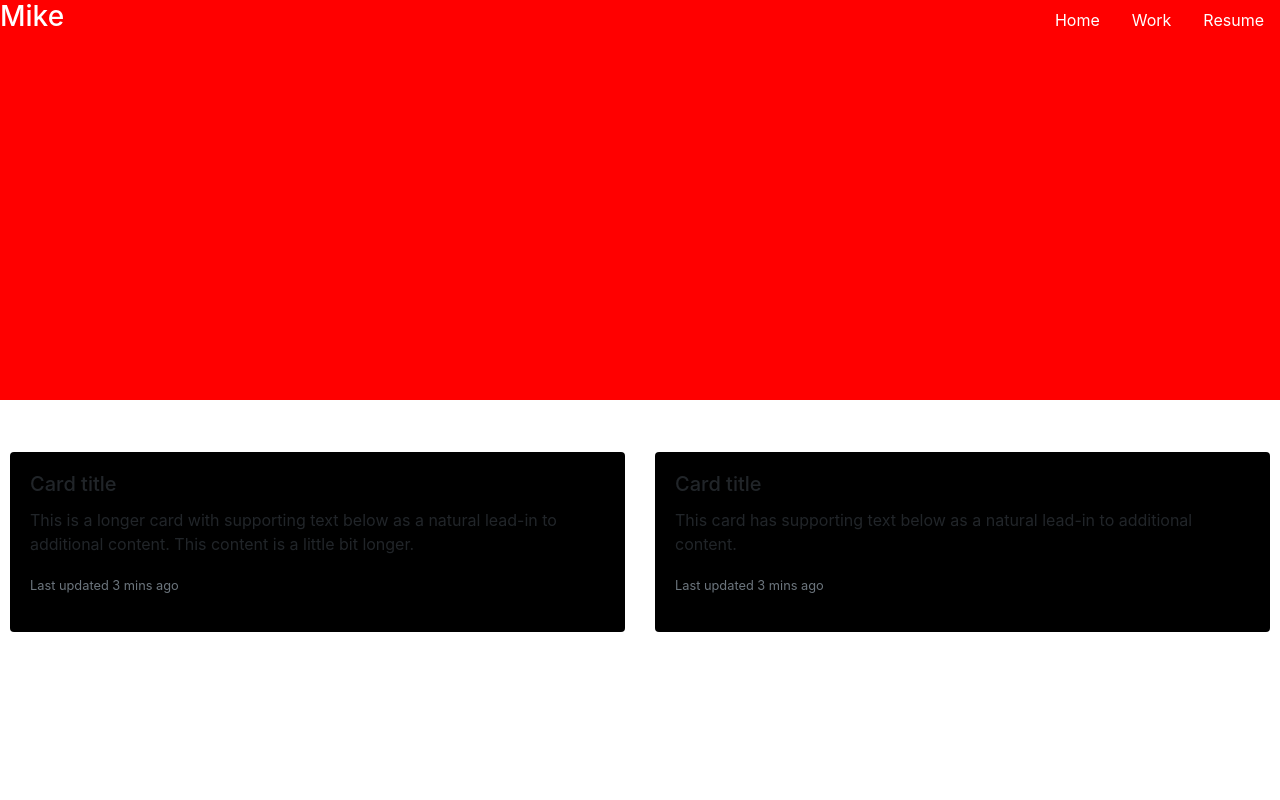
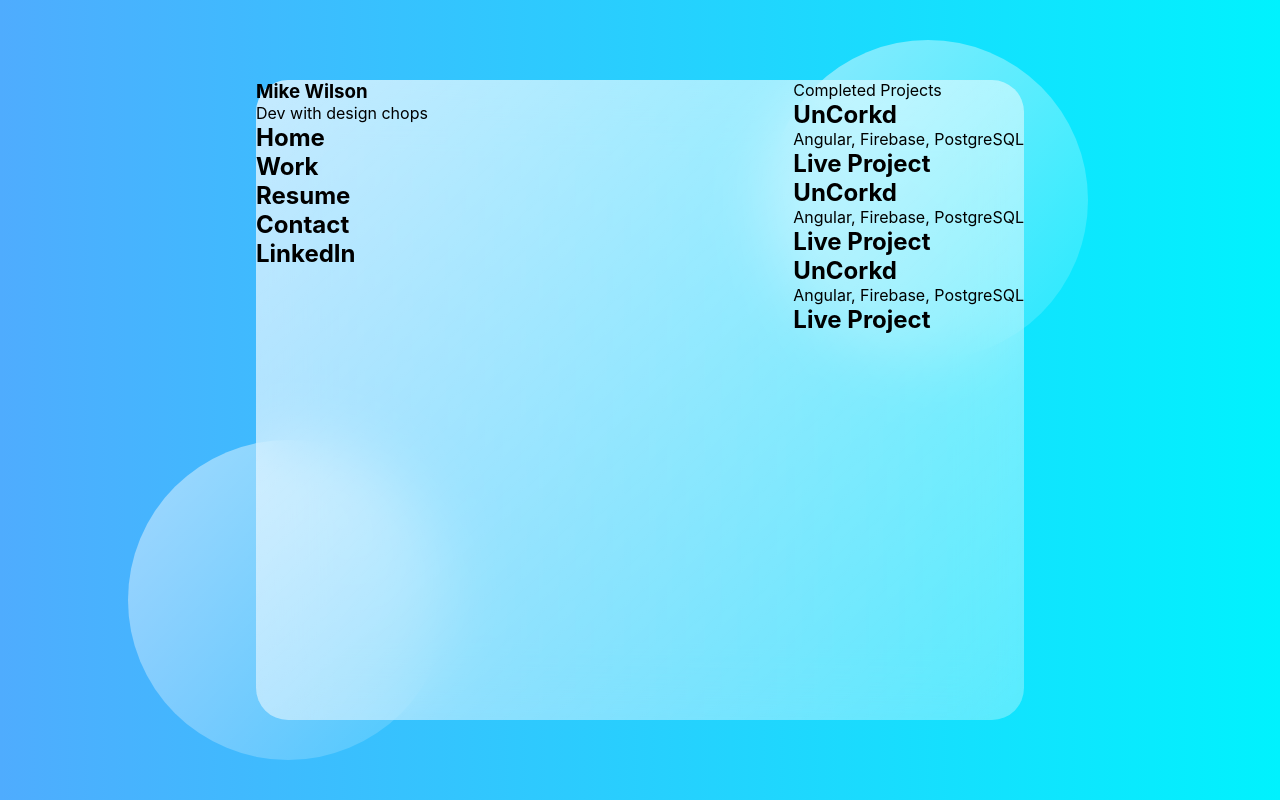
Before and after one commit to wilsonmike/portfolio, a React (Create React App) app: page / in a window 1280 px wide. Built offline with nearby package versions, Linux system fonts and the light colour scheme.

Commit message:
html static redo

```diff
--- a/public/index.html
+++ b/public/index.html
@@ -24,12 +24,6 @@
       work correctly both with client-side routing and a non-root public URL.
       Learn how to configure a non-root public URL by running `npm run build`.
     -->
-    <link
-      rel="stylesheet"
-      href="https://stackpath.bootstrapcdn.com/bootstrap/4.1.0/css/bootstrap.min.css"
-      integrity="sha384-9gVQ4dYFwwWSjIDZnLEWnxCjeSWFphJiwGPXr1jddIhOegiu1FwO5qRGvFXOdJZ4"
-      crossorigin="anonymous"
-    />
     <link
       rel="stylesheet"
       href="https://fonts.googleapis.com/css?family=Roboto:300,400,500,700&display=swap"
--- a/src/App.css
+++ b/src/App.css
@@ -1,53 +1,49 @@
-.nav-leader {
-  display: flex;
-}
-.nav-list {
-  display: flex;
-  margin-left: auto !important;
-}
-.nav-link {
-  text-decoration: none;
-  color: white;
-}
-.nav-leader {
-  color: white;
-  width: 100%;
+* {
   margin: 0;
   padding: 0;
 }
-.main-header {
+main {
+  min-height: 100vh;
+  background-image: linear-gradient(to right, #4facfe 0%, #00f2fe 100%);
   display: flex;
+  align-items: center;
+  justify-content: center;
+}
+.glass {
+  background: white;
+  min-height: 80vh;
+  width: 60%;
+  background: linear-gradient(
+    to right bottom,
+    rgba(255, 255, 255, 0.7),
+    rgba(255, 255, 255, 0.3)
+  );
+  border-radius: 2rem;
+  z-index: 3;
+  backdrop-filter: blur(2rem);
+  display: flex;
+}
+.blob1,
+.blob2 {
+  background: white;
+  background: linear-gradient(
+    to right bottom,
+    rgba(255, 255, 255, 0.5),
+    rgba(255, 255, 255, 0.1)
+  );
+  height: 20rem;
+  width: 20rem;
   position: absolute;
-  top: 0;
-  width: 100%;
+  border-radius: 50%;
 }
-.custom-shape-divider-bottom-1611350163 {
-  position: absolute;
-  bottom: 0;
-  left: 0;
-  width: 100%;
-  overflow: hidden;
-  line-height: 0;
+.blob1 {
+  top: 5%;
+  right: 15%;
 }
-.section {
-  height: 25vh;
-  background: rgb(2, 0, 36);
-  background: linear-gradient(
-    180deg,
-    rgba(2, 0, 36, 1) 0%,
-    rgba(28, 25, 45, 1) 100%
-  );
+.blob2 {
+  bottom: 5%;
+  left: 10%;
 }
-.card {
-  border: none;
-  background-color: black;
+.dashboard {
+  flex: 1;
 }
-.card-deck {
-  margin-top: 50vh;
-  padding: 10px;
-  height: 25vh;
-}
-.mid-main {
-  height: 50vh;
-  background-color: red;
-}
--- a/src/App.js
+++ b/src/App.js
@@ -3,40 +3,68 @@ import './App.css';
 function App() {
   return (
     <div>
-      <header>
+      <main>
+        <section className="glass">
+          <div className="dashboard">
+            <div className="user">
+              <h3>Mike Wilson</h3>
+              <p>Dev with design chops</p>
+            </div>
+            <div className="links">
+            <div className="link">
+              <h2>Home</h2>
+            </div>
+            <div className="link">
+              <h2>Work</h2>
+            </div>
+            <div className="link">
+              <h2>Resume</h2>
+            </div>
+            <div className="link">
+              <h2>Contact</h2>
+            </div>
+            </div>
+            <div className="linked">
+              <h2>LinkedIn</h2>
+            </div>
+          </div>
+          <div className="projects">
+            <div className="status">
+              Completed Projects
+            </div>
+            <div className="cards">
+              <div className="card">
+                <div className="project-info">
+                  <h2>UnCorkd</h2>
+                  <p>Angular, Firebase, PostgreSQL</p>
+                </div>
+                <h2 className="percentage">Live Project</h2>
+              </div>
+              <div className="card">
+                <div className="project-info">
+                  <h2>UnCorkd</h2>
+                  <p>Angular, Firebase, PostgreSQL</p>
+                </div>
+                <h2 className="percentage">Live Project</h2>
+              </div>
+              <div className="card">
+                <div className="project-info">
+                  <h2>UnCorkd</h2>
+                  <p>Angular, Firebase, PostgreSQL</p>
+                </div>
+                <h2 className="percentage">Live Project</h2>
+              </div>
+            </div>
+          </div>
+        </section>
+      </main>
+      <div className="blob1">
+      </div>
+      <div className="blob2"></div>
+    </div>
 
-      </header>
-      <div className="mid-main">
-      <div className="nav-leader">
 
-         <h3>Mike</h3>
-           <nav className="nav-list">
-             <a className="nav-link active" href="#">Home</a>
-             <a className="nav-link" href="#">Work</a>
-             <a className="nav-link" href="#">Resume</a>
-           </nav>
-       </div>
-            <div class="card-deck">
-        <div class="card">
-          {/* <img src="..." class="card-img-top" alt="..." /> */}
-          <div class="card-body">
-            <h5 class="card-title">Card title</h5>
-            <p class="card-text">This is a longer card with supporting text below as a natural lead-in to additional content. This content is a little bit longer.</p>
-            <p class="card-text"><small class="text-muted">Last updated 3 mins ago</small></p>
-          </div>
-        </div>
-        <div class="card">
-          {/* <img src="..." class="card-img-top" alt="..."/> */}
-          <div class="card-body">
-            <h5 class="card-title">Card title</h5>
-            <p class="card-text">This card has supporting text below as a natural lead-in to additional content.</p>
-            <p class="card-text"><small class="text-muted">Last updated 3 mins ago</small></p>
-          </div>
-        </div>
-      </div>
-      </div>
 
-    </div>
   );
 }
 
```
Also changed, not shown: 1 other file (tests, documents, lock files or other folders).
